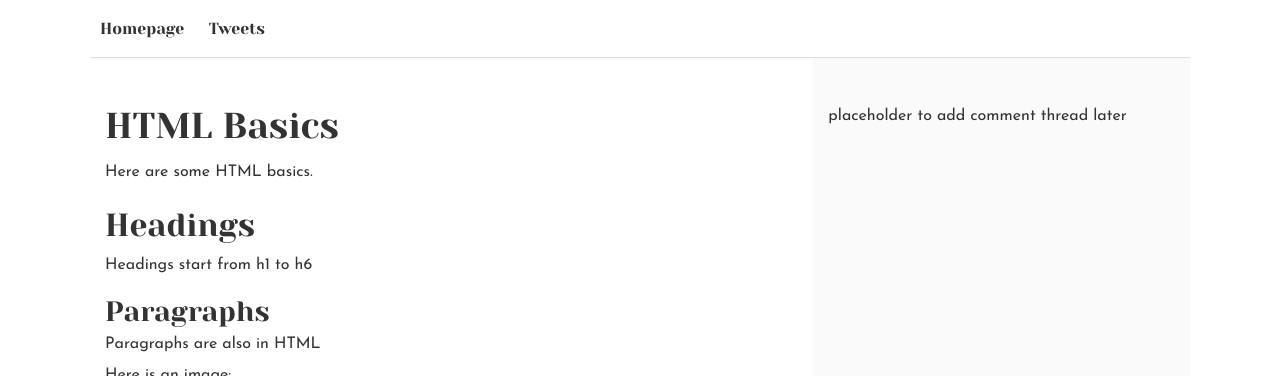
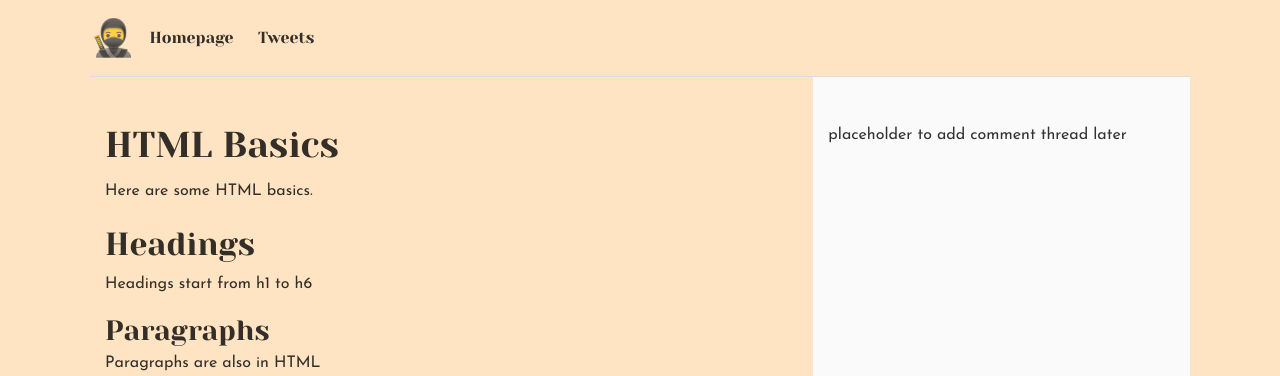
Before and after one commit to dev-baff/alx_html_css, a plain HTML site: page css_basic/index.html in a window 1280 px wide. Shown: the top 376 px of the page. Drawn offline with Linux system fonts and the light colour scheme.

Commit message:
Add logo at top-left of page and change background color

```diff
--- a/css_basic/index.html
+++ b/css_basic/index.html
@@ -11,6 +11,7 @@
     <!-- HEADER -->
     <header>
       <ul>
+        <li class="logo">🥷</li>
         <li><a href="index.html">Homepage</a></li>
         <li><a href="tweets.html">Tweets</a></li>
       </ul>
--- a/css_basic/styles.css
+++ b/css_basic/styles.css
@@ -4,6 +4,7 @@ body, main {
 
 body {
     flex-direction: column;
+    background-color: bisque;
 }
 
 main {
```
